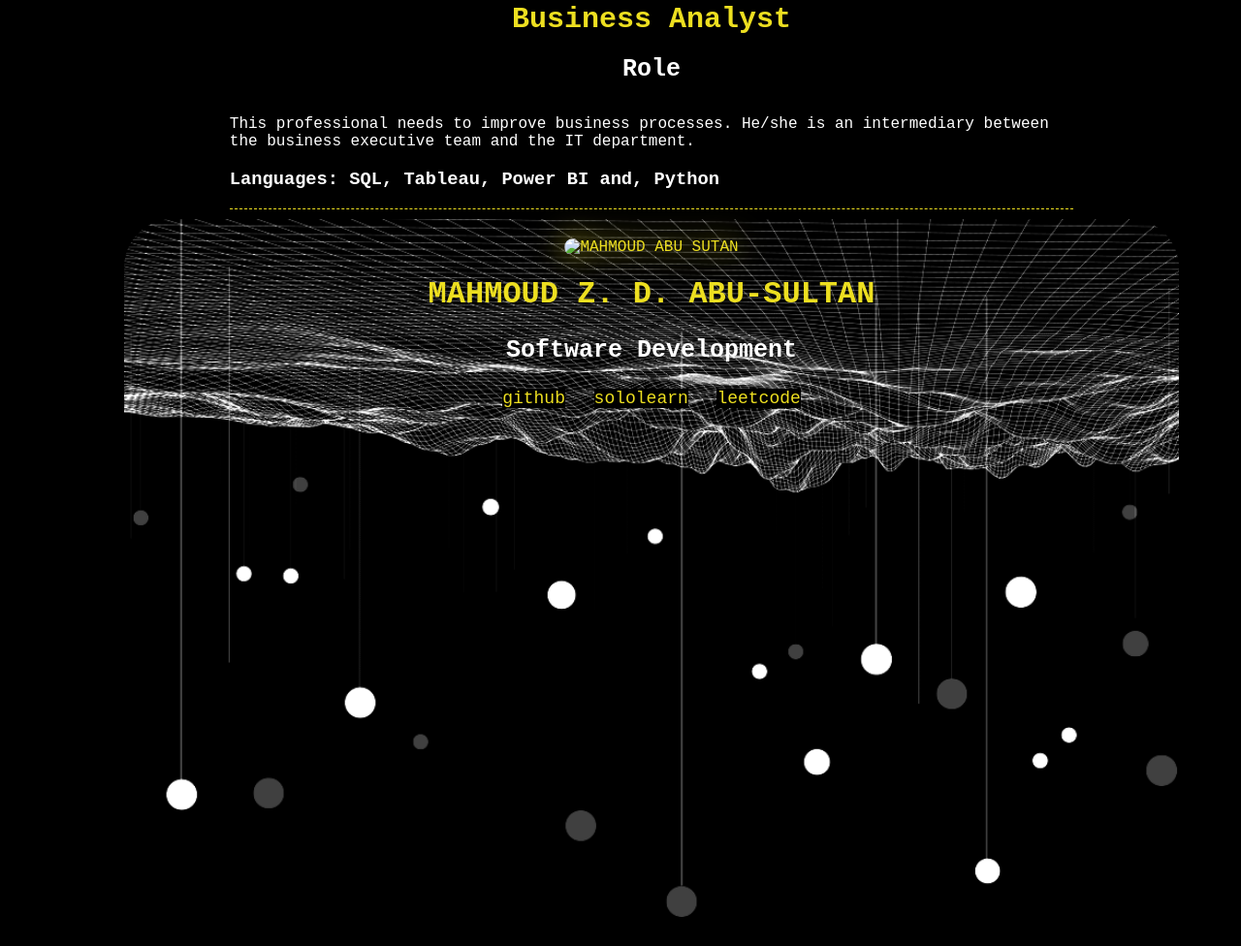
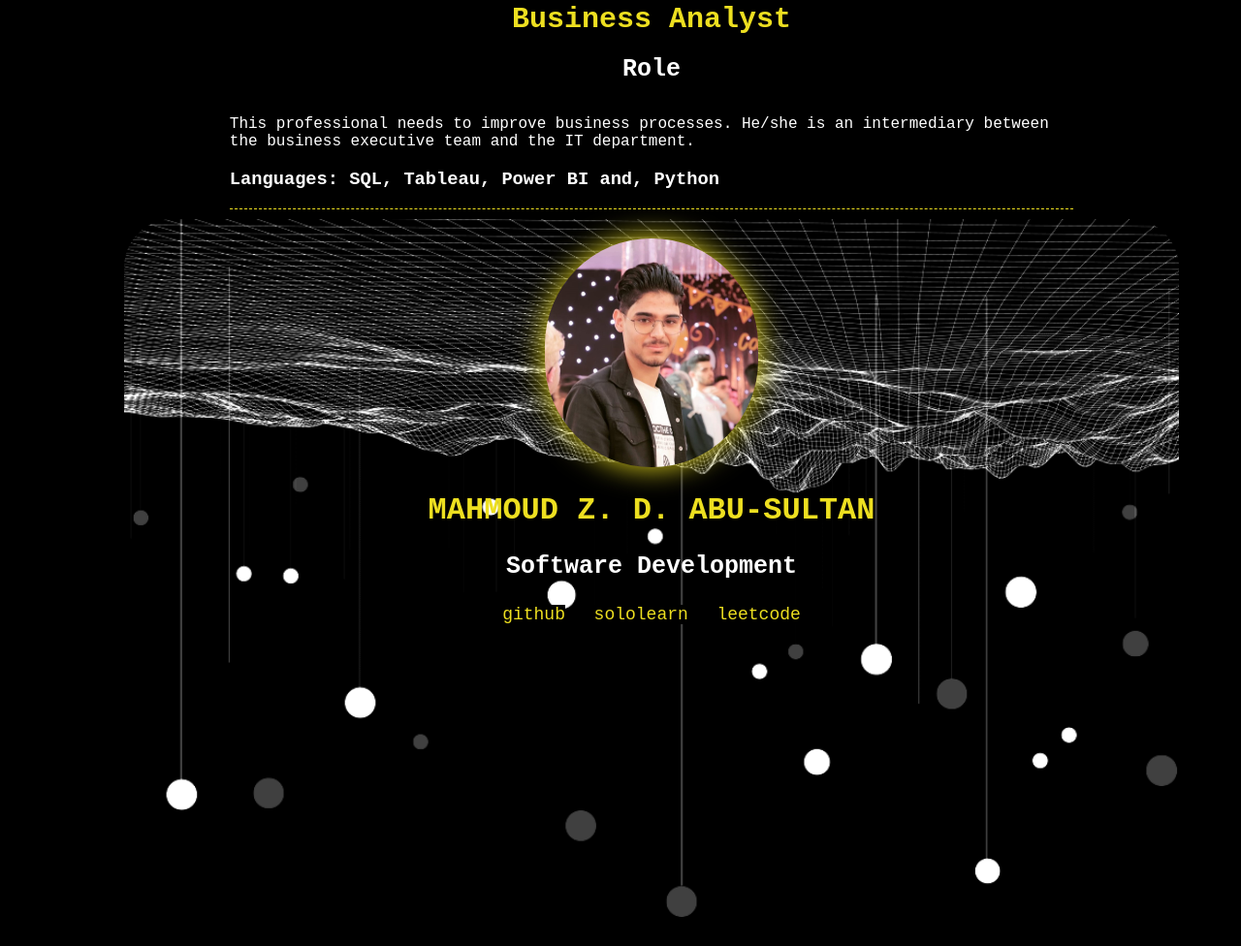
Before and after one commit to mahmoud-abu-sultan/Web-Data-Science-Studio, a plain HTML site: page index.html in a window 1280 px wide. Shown: the part 4061-5037 px from the top of the page at 97% size. Drawn offline with Linux system fonts and the light colour scheme.

Commit message:
update auther image

```diff
--- a/index.css
+++ b/index.css
@@ -736,7 +736,7 @@ header {
 
 #info_senior_7M-T > img {
   margin: 20px 0 0 0;
-  border-radius: 100px;
+  border-radius: 150px;
   filter: drop-shadow(0px 0px 15px var(--main_color));
 }
 
--- a/index.html
+++ b/index.html
@@ -323,7 +323,7 @@
     </section>
     <div id="info_senior_7M-T">
       <img
-        src="./image/MAHMOUD.T - 7M.T.jpg"
+        src="./image/MAHMOUD.T - 7M.T.jpeg"
         alt="MAHMOUD ABU SUTAN"
         width="220px"
       />
```
